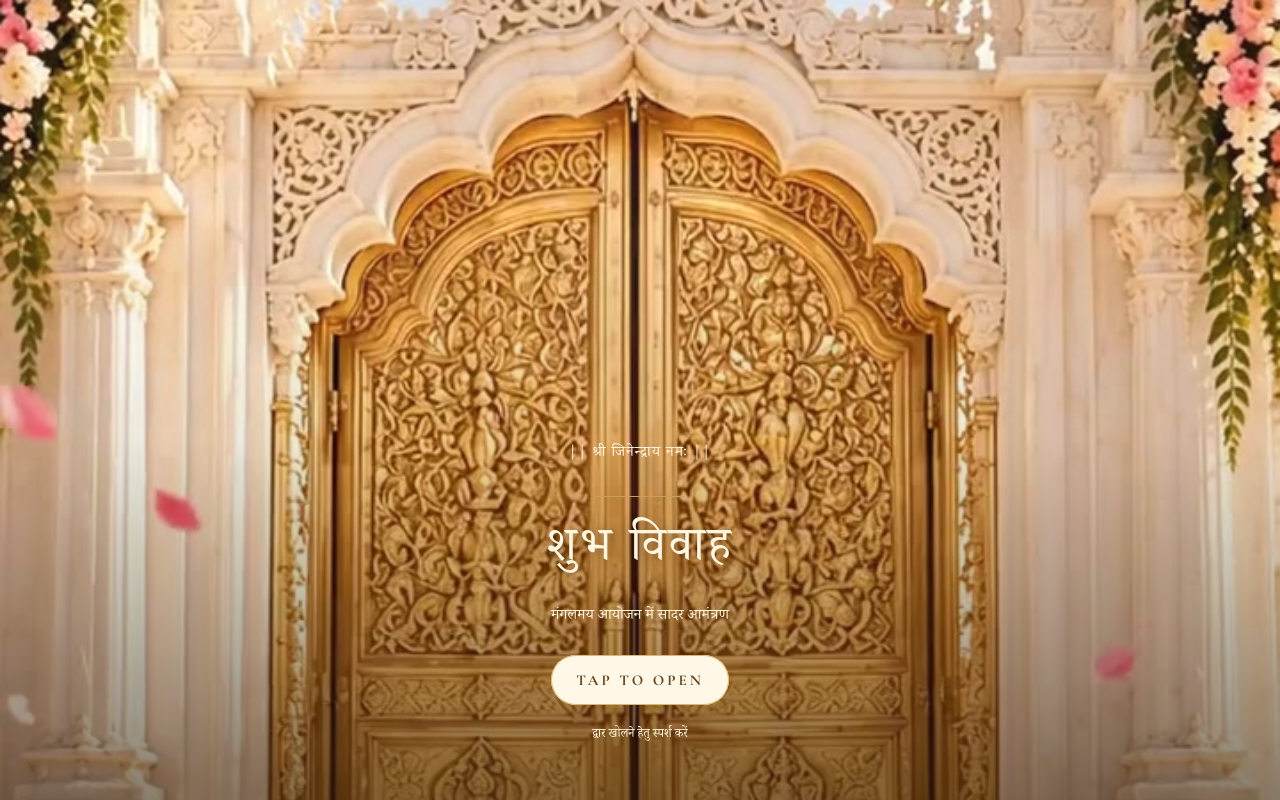
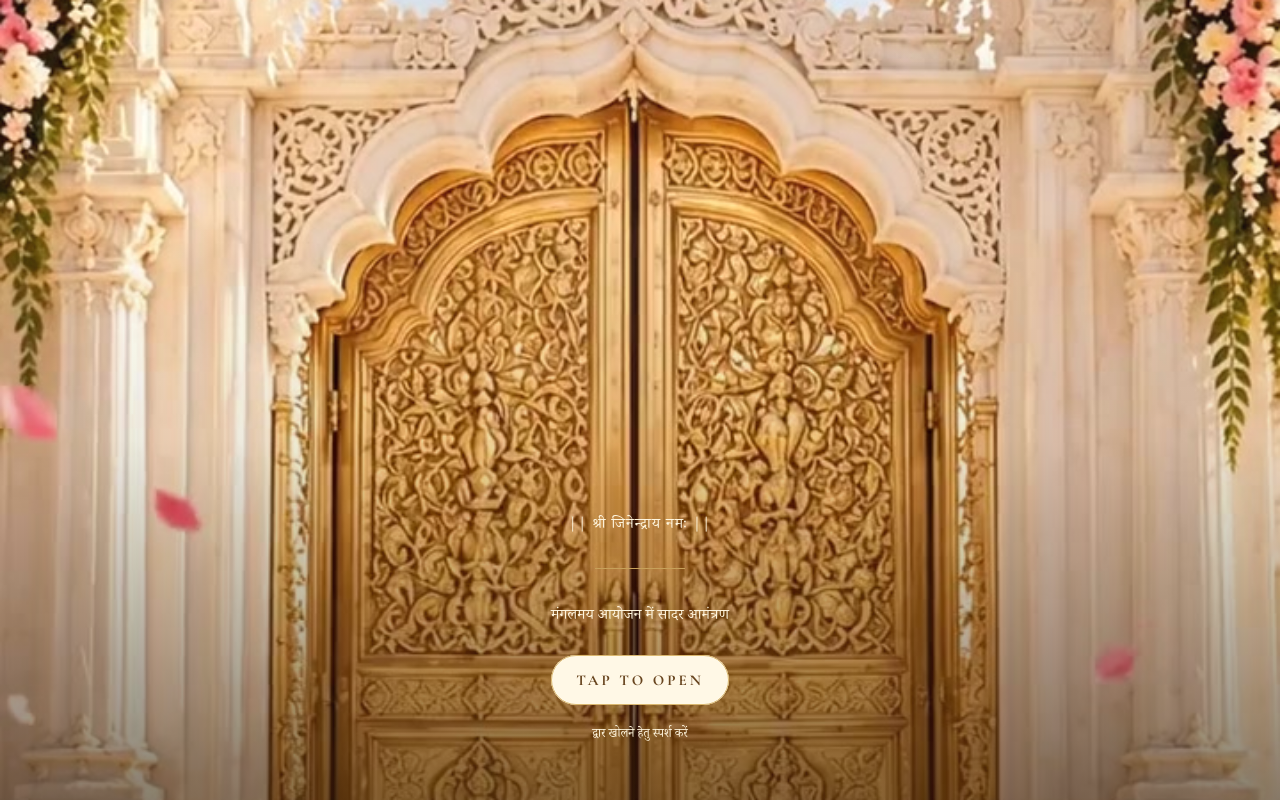
Before and after one commit to Aarru-jadhav/engagment-, a React (Vite) app: page / in a window 1280 px wide. Built offline with nearby package versions, Linux system fonts and the light colour scheme.

Commit message:
Update couple reveal animation

```diff
--- a/src/App.jsx
+++ b/src/App.jsx
@@ -2,6 +2,7 @@
 import { useState, useRef } from "react";
 import "./App.css";
 import Couple from "./Section/Couple";
+
 
 
 import gatePoster from "./assets/image/gate.png";
@@ -84,7 +85,6 @@ export default function App() {
               <p className="invitation-label">|| श्री जिनेन्द्राय नमः ||</p>
               <div className="gold-divider" />
 
-              <h1 className="gate-title">शुभ विवाह</h1>
 
               <p className="gate-subtitle">
                 मंगलमय आयोजन में सादर आमंत्रण
```
